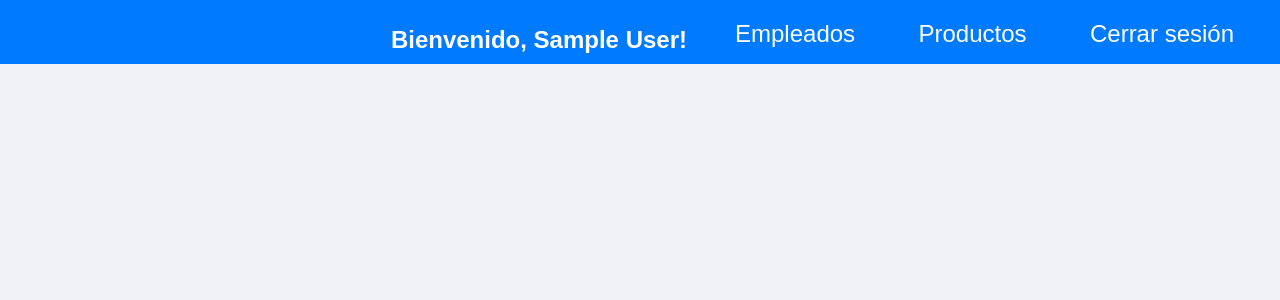
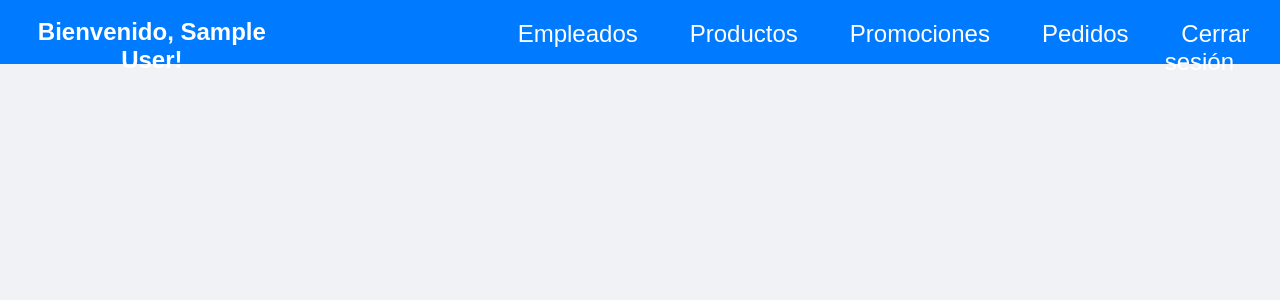
Before and after one commit to BryanSantos99/Programacion-para-internet, a PHP site: page /bienvenido.php in a window 1280 px wide. Shown: the top 300 px of the page. Run offline with PHP 8.4, Linux system fonts and the light colour scheme; the visitor is signed in with stand-in values (Sample User, id 1).

Commit message:
-agregue las opciones que faltaban del menu -cambios en el estilo del menu -arreglando los bugs de subir imagenes

```diff
--- a/administradores/bienvenido.php
+++ b/administradores/bienvenido.php
@@ -21,6 +21,8 @@ if (!isset($_SESSION['correo'])) {
 
             <li class="menu-item"><a href="empleados_lista.php">Empleados</a></li>
             <li class="menu-item"><a href="#">Productos</a></li>
+            <li class="menu-item"><a href="#">Promociones</a></li>
+            <li class="menu-item"><a href="#">Pedidos</a></li>
             <li class="menu-item"><a href="funciones/logout.php">Cerrar sesión</a></li>
         </ul>
     </nav>
--- a/administradores/empleados_alta.php
+++ b/administradores/empleados_alta.php
@@ -81,6 +81,8 @@
 
                 <li class="menu-item"><a href="empleados_lista.php">Empleados</a></li>
                 <li class="menu-item"><a href="#">Productos</a></li>
+                <li class="menu-item"><a href="#">Promociones</a></li>
+                <li class="menu-item"><a href="#">Pedidos</a></li>
                 <li class="menu-item"><a href="funciones/logout.php">Cerrar sesión</a></li>
             </ul>
         </nav>
--- a/administradores/empleados_detalles.php
+++ b/administradores/empleados_detalles.php
@@ -39,6 +39,8 @@
 
             <li class="menu-item"><a href="empleados_lista.php">Empleados</a></li>
             <li class="menu-item"><a href="#">Productos</a></li>
+            <li class="menu-item"><a href="#">Promociones</a></li>
+            <li class="menu-item"><a href="#">Pedidos</a></li>
             <li class="menu-item"><a href="funciones/logout.php">Cerrar sesión</a></li>
         </ul>
     </nav>
--- a/administradores/empleados_edita.php
+++ b/administradores/empleados_edita.php
@@ -101,6 +101,8 @@
 
             <li class="menu-item"><a href="empleados_lista.php">Empleados</a></li>
             <li class="menu-item"><a href="#">Productos</a></li>
+            <li class="menu-item"><a href="#">Promociones</a></li>
+            <li class="menu-item"><a href="#">Pedidos</a></li>
             <li class="menu-item"><a href="funciones/logout.php">Cerrar sesión</a></li>
         </ul>
     </nav>
--- a/administradores/empleados_lista.php
+++ b/administradores/empleados_lista.php
@@ -82,6 +82,8 @@ button.boton-editar {
         <ul id="menu-lista">
             <li class="menu-item"><a href="empleados_lista.php">Empleados</a></li>
             <li class="menu-item"><a href="#">Productos</a></li>
+            <li class="menu-item"><a href="#">Promociones</a></li>
+            <li class="menu-item"><a href="#">Pedidos</a></li>
             <li class="menu-item"><a href="funciones/logout.php">Cerrar sesión</a></li>
         </ul>
     </nav>
--- a/administradores/style/main.css
+++ b/administradores/style/main.css
@@ -24,7 +24,7 @@ body {
   display: flex;
   justify-content: flex-end;
   list-style: none;
-  width: 45%;
+  width: 65%;
   height: 5vh;
   text-align: center;
   padding-left: 1rem;
@@ -49,8 +49,8 @@ body {
   height: 5vh;
   text-align: center;
   color: white;
-  padding: 1rem;
-  margin-left: 4rem;
+  padding: .5rem;
+  margin-right: 12rem;
 }
 #menu-lista a:hover {
   background-color: white;
```
Also changed, not shown: administradores/funciones/empleados_salva.php (+13 -6 lines), administradores/fotos/a3c900c974caeda0be56d71e8852ae0c.png (added).
